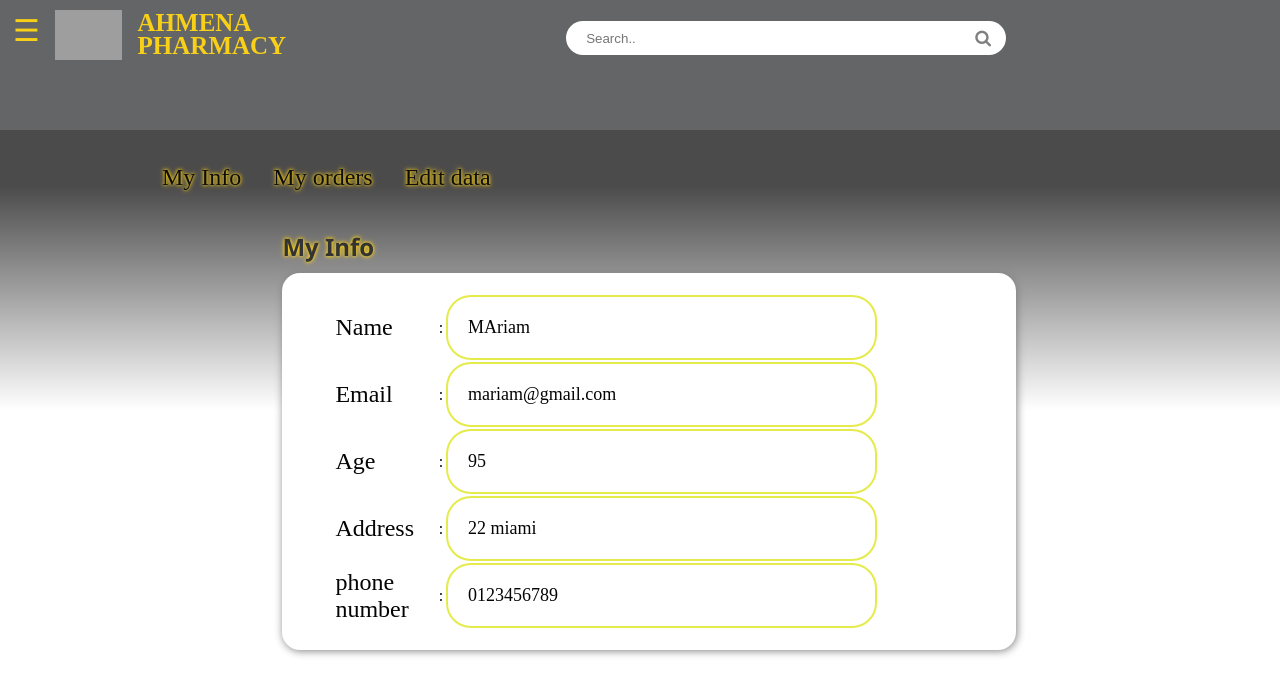
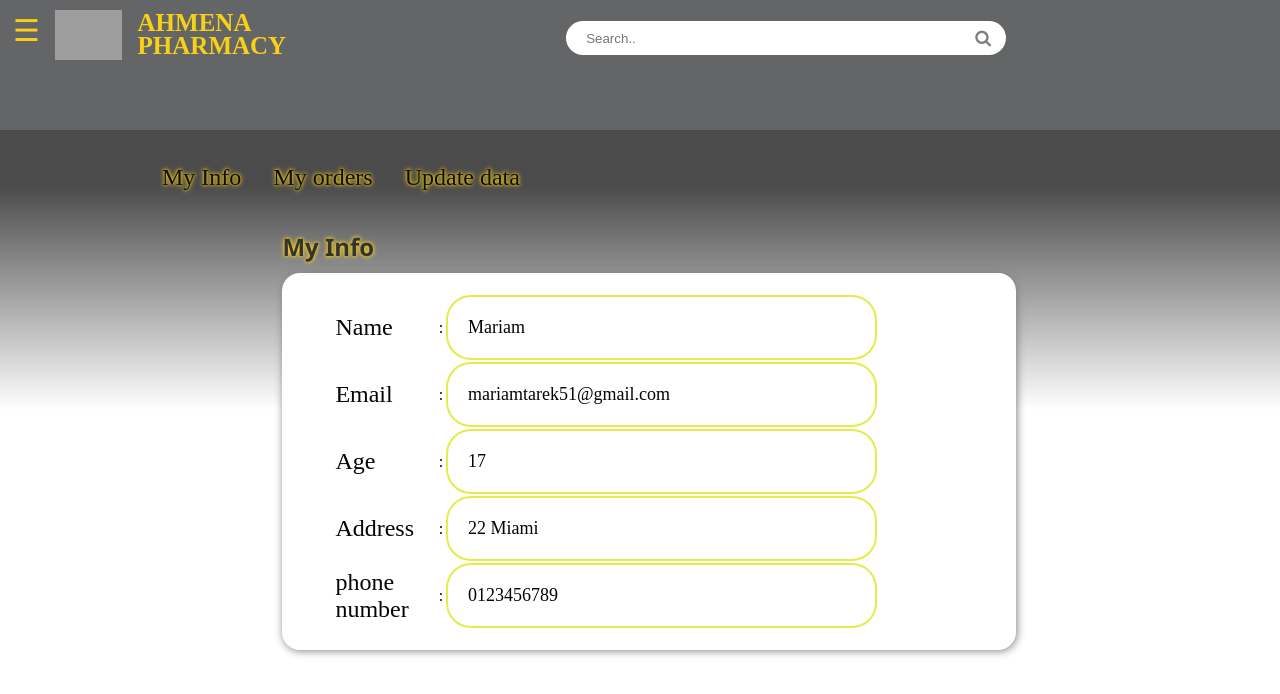
Before and after one commit to 11Norah/Online-Pharmacy, an Angular app in the folder Frontend/: page /profile/myinfo in a window 1280 px wide. Shown: the top 694 px of the page. Built offline with nearby package versions, Linux system fonts and the light colour scheme; grey boxes are pictures that could not be loaded.

Commit message:
create usermodel variable
user class is used to store user data so the user can view its data

```diff
--- a/Frontend/src/app/app.component.html
+++ b/Frontend/src/app/app.component.html
@@ -22,7 +22,8 @@
     <button type="submit"routerLink="/bestseller" routerLinkActive="activebutton"><i class="fa fa-home" style="font-size:35px ;"></i></button>
 
     <button type="submit" routerLink="/shoppingcart" routerLinkActive="activebutton"><i class="fa fa-shopping-cart" style="font-size:35px ;"></i></button>
-    <button type="submit" routerLink="/profile" routerLinkActive="activebutton" ><i class="fa fa-user" style="font-size:35px ;"></i></button>
+    <button type="submit" routerLink="/profile" routerLinkActive="activebutton"   ><i class="fa fa-user" style="font-size:35px ;"></i> </button>
+
   </form>
   <button #num id="itemsnum" class="numofitemsinshoppingcart" style="display: none;">0</button>
 
--- a/Frontend/src/app/app.component.ts
+++ b/Frontend/src/app/app.component.ts
@@ -1,6 +1,7 @@
 
 import { Router } from '@angular/router';
 import { ProductService } from '../services/product.service';
+import { user } from 'src/models/user.model';
 
 import { Component ,ComponentFactoryResolver,  ViewChild,  ElementRef, ViewContainerRef} from '@angular/core';
 
@@ -28,4 +29,6 @@ export class AppComponent {
     document.getElementById("mySidenav")!.style.width="0";
 
   }
+
+
 }
--- a/Frontend/src/app/app.module.ts
+++ b/Frontend/src/app/app.module.ts
@@ -45,7 +45,7 @@ import { MyinfoComponent } from './myinfo/myinfo.component';
 
     HttpClientModule,
     RouterModule.forRoot([{path:'',redirectTo:'bestseller',pathMatch:'full'},{path:"bestseller",component:BestsellerComponent},{path:"app",component:AppComponent},{path:"consultation",component:ConsultationComponent},{path:"categories",component:CategoriesPageComponent}
-    ,{path:"shoppingcart",component:ShoppingcartComponent},{path:"aboutproduct",component:AboutProductComponent},{path:"profile",component:ProfileComponent},{path:"profile/myinfo",component:ProfileComponent}])
+    ,{path:"shoppingcart",component:ShoppingcartComponent},{path:"aboutproduct",component:AboutProductComponent},{path:"profile",redirectTo:'profile/myinfo',pathMatch:'full'},{path:"profile/myinfo",component:MyinfoComponent}])
 
   ],
   providers: [],
--- a/Frontend/src/app/myinfo/myinfo.component.css
+++ b/Frontend/src/app/myinfo/myinfo.component.css
@@ -1,5 +1,5 @@
 .main {
-    margin-top: 2%;
+    margin-top: 20%;
     margin-left: 10%;
     font-size: 28px;
     padding: 0 10px;
--- a/Frontend/src/app/myinfo/myinfo.component.html
+++ b/Frontend/src/app/myinfo/myinfo.component.html
@@ -1,5 +1,21 @@
+<html>
+
+<body>
+
+  <ul class="topnav" >
+    <li><a class="text"  routerLink="myinfo" routerLinkActive="activebutton">My Info</a></li>
+    <li><a class="text"  routerLink="myorders"routerLinkActive="activebutton">My orders</a></li>
+    <li><a class="text"  routerLink="editdata"routerLinkActive="activebutton">Update data</a></li>
+
+  </ul>
+
+
+
+
+<router-outlet></router-outlet>
+
 <div class="main">
-    <h2 class="text">User Info</h2>
+    <h2 class="text">My Info</h2>
   <div class="card">
     <div class="card-body">
         <i class="fa fa-pen fa-xs edit"></i>
@@ -10,27 +26,27 @@
                     <td>:</td>
 
 
-                    <td class="rcorners2">MAriam</td>
+                    <td class="rcorners2">{{userdata.name}}</td>
                 </tr>
                 <tr>
                     <td class="parameters">Email</td>
                     <td>:</td>
-                    <td class="rcorners2">mariam@gmail.com</td>
+                    <td class="rcorners2">{{userdata.email}}</td>
                 </tr>
                 <tr>
-                    <td class="parameters">birthday date</td>
+                    <td class="parameters">Age</td>
                     <td>:</td>
-                    <td class="rcorners2">15-11-2001</td>
+                    <td class="rcorners2">{{userdata.age}}</td>
                 </tr>
                 <tr>
                     <td class="parameters">Address</td>
                     <td>:</td>
-                    <td class="rcorners2">22 miami</td>
+                    <td class="rcorners2">{{userdata.address}}</td>
                 </tr>
                 <tr>
                     <td class="parameters">phone number</td>
                     <td>:</td>
-                    <td class="rcorners2">0123456789</td>
+                    <td class="rcorners2">{{userdata.phone}}</td>
                 </tr>
 
             </tbody>
--- a/Frontend/src/app/myinfo/myinfo.component.ts
+++ b/Frontend/src/app/myinfo/myinfo.component.ts
@@ -1,10 +1,37 @@
-import { Component } from '@angular/core';
+import { Component, Input, OnInit } from '@angular/core';
+import { Router } from '@angular/router';
+import { user } from 'src/models/user.model';
 
 @Component({
   selector: 'app-myinfo',
   templateUrl: './myinfo.component.html',
   styleUrls: ['./myinfo.component.css']
 })
-export class MyinfoComponent {
+export class MyinfoComponent implements OnInit {
+
+  constructor(){
+    this.userdata={name:"Mariam",email:"mariamtarek51@gmail.com",phone:"0123456789",address:"22 Miami",age:17};
+
+
+
+
+
+
+
+  }
+
+  userdata:user={
+    name: '',
+    email: '',
+    phone: '',
+    address: '',
+    age: 0
+  }
+
+  ngOnInit(): void {
+
+  }
+
+
 
 }
--- a/Frontend/src/app/profile/profile.component.html
+++ b/Frontend/src/app/profile/profile.component.html
@@ -13,6 +13,7 @@
 
 
 <router-outlet></router-outlet>
+<!--
 <div class="main">
   <h2 class="text">My Info</h2>
 <div class="card">
@@ -55,6 +56,7 @@
 
 
 </div>
+-->
 
 </body>
 </html>
```
Also changed, not shown: Frontend/src/models/user.model.ts (added, +18 -0 lines).
